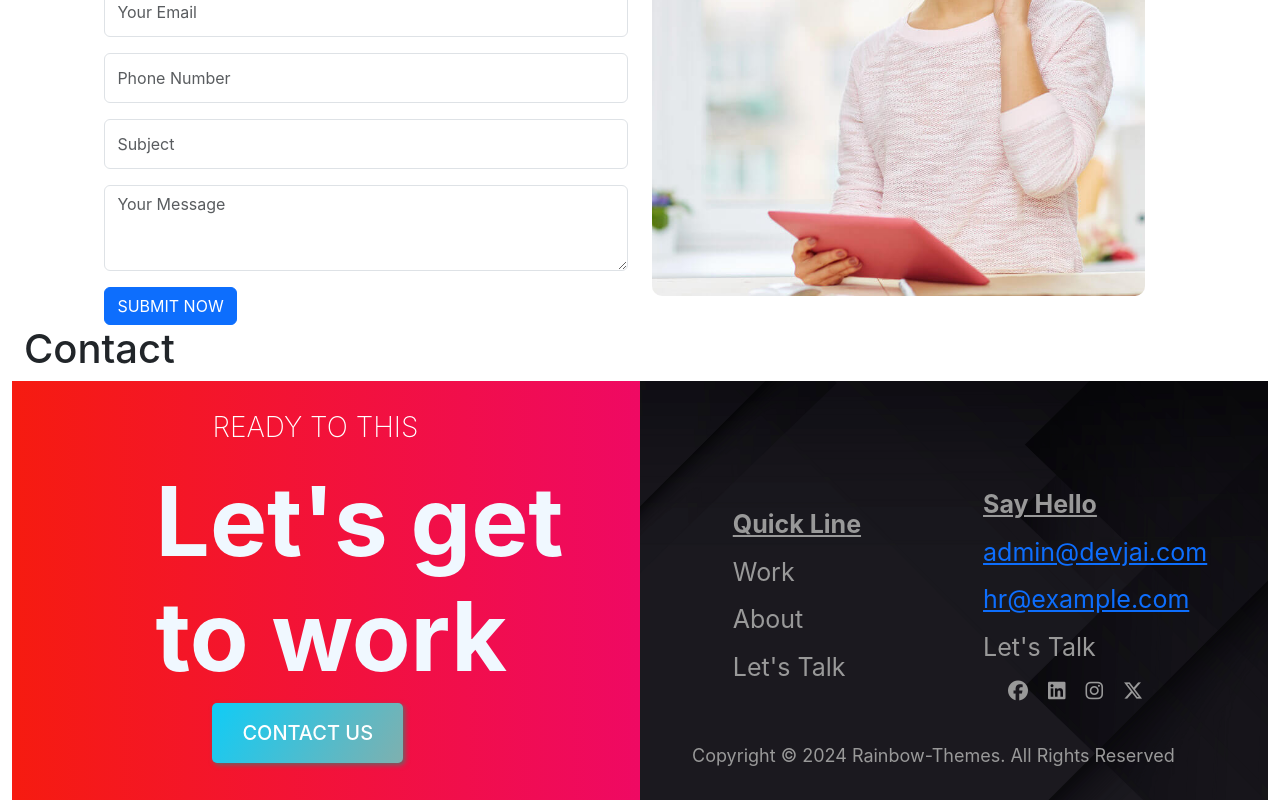
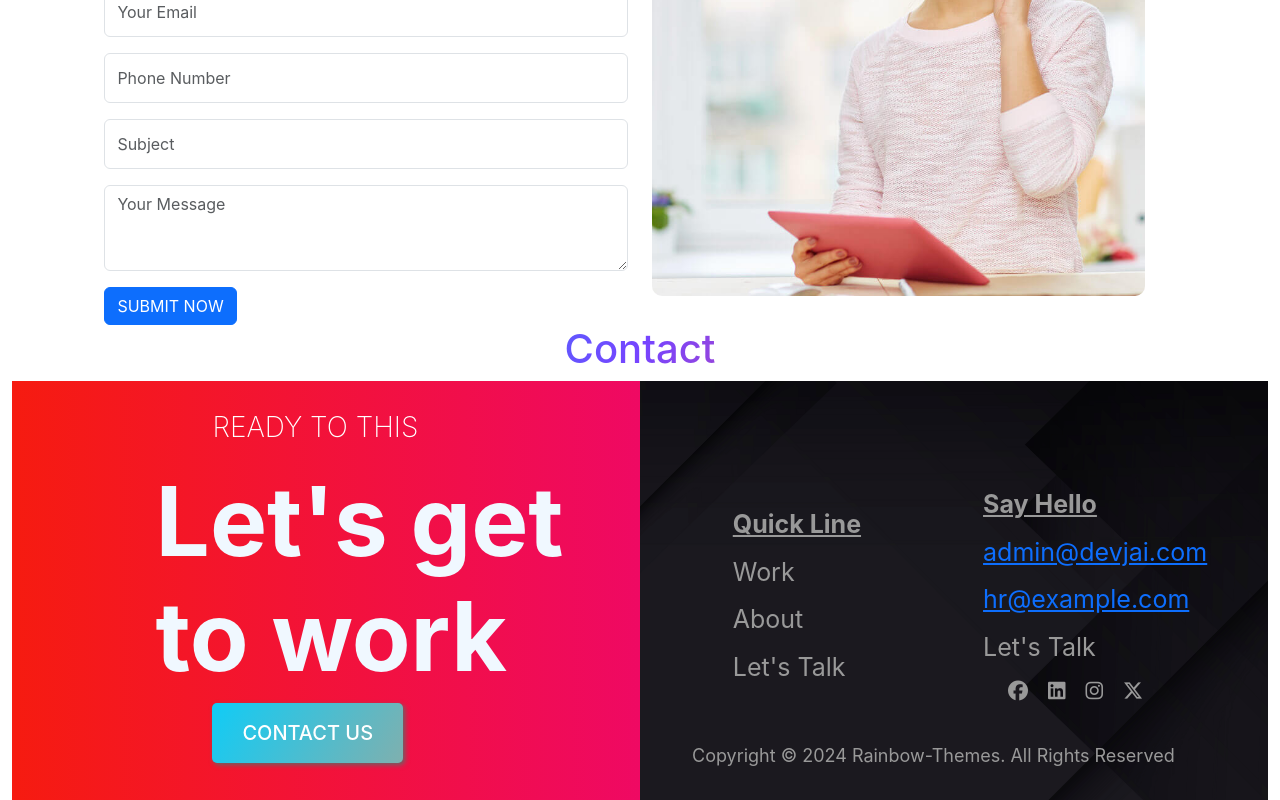
Before and after one commit to jayakumar35/Porfolio, a React (Create React App) app: page /ContactPage in a window 1280 px wide. Shown: the part 1420-2220 px from the top of the page. Built offline with nearby package versions, Linux system fonts and the light colour scheme.

Commit message:
madify commit

```diff
--- a/src/Components/Contact.js
+++ b/src/Components/Contact.js
@@ -6,7 +6,7 @@ import { Link } from 'react-router-dom';  // Import Link for navigation
 function Contact() {
   return (
     <Container className="contact-container" fluid>
-      <h1 className="" id="Contact">Contact</h1>
+      <h1 className="contact-h1" id="Contact">Contact</h1>
       <Row>
         <Col sm={12} md={12} lg={6} className="contact">
           <h3 className="cont-h3">READY TO THIS</h3>
--- a/src/Components/Contact.scss
+++ b/src/Components/Contact.scss
@@ -1,4 +1,12 @@
 .contact-container{
+.contact-h1{
+    text-align: center;
+    background: linear-gradient(120deg, #1C99FE 20.69%, #7644FF 50.19%, #fd4766 79.69%);
+    filter: progid:DXImageTransform.Microsoft.gradient(startColorstr='var(--color-primary)', endColorstr='var(--color-secondary)', GradientType=1);
+    -webkit-background-clip: text;
+    -webkit-text-fill-color: transparent;
+    display: block;
+}
 .contact{
     background-image: linear-gradient(90deg, #f61b10, #ef0963);
     position: relative;
--- a/src/Components/ContactPage.js
+++ b/src/Components/ContactPage.js
@@ -3,9 +3,17 @@ import contactpage from '../image/contactpage.jpg';
 import contcall from '../image/contcall.jpeg'
 import './ContactPage.scss'
 import Contact from "./Contact";
+import { useEffect } from 'react';
+import { useLocation } from 'react-router-dom'; // useLocation for React Router v6
+
 
 
 function Contactpage() {
+    const location = useLocation(); // Get the current location object
+
+    useEffect(() => {
+        window.scrollTo(0, 0); // Scroll to the top when the component renders or location changes
+    }, [location]);
     return (
         <Container fluid >
             <Row>
--- a/src/Components/Frent.scss
+++ b/src/Components/Frent.scss
@@ -30,6 +30,7 @@
     font-weight: 500;
     color: white;
     box-shadow: 2px 2px 5px #666;
+    margin-bottom: 5%;
   }
   .home-card{
     display: flex;
@@ -52,8 +53,8 @@
     color: #f81f01;
     padding-left: 15px;
     padding-bottom: 15px;
-    width: 100px;
-    height: 100px;
+    width: 75px;
+    height: 75px;
 
   }
 
--- a/src/Components/Ourworkpage.js
+++ b/src/Components/Ourworkpage.js
@@ -5,10 +5,17 @@ import Weatherimage from '../image/project/Weather.jpg'
 import Bmiimage from '../image/project/Bmi.jpg'
 import Todoimage from '../image/project/Todolist.jpg'
 import Contact from "./Contact";
+import { useEffect } from 'react';
+import { useLocation } from 'react-router-dom'; // useLocation for React Router v6
 
 
 
 function Ourworkpage() {
+    const location = useLocation(); // Get the current location object
+
+    useEffect(() => {
+        window.scrollTo(0, 0); // Scroll to the top when the component renders or location changes
+    }, [location]);
     return (
 
         <Container fluid >
```
